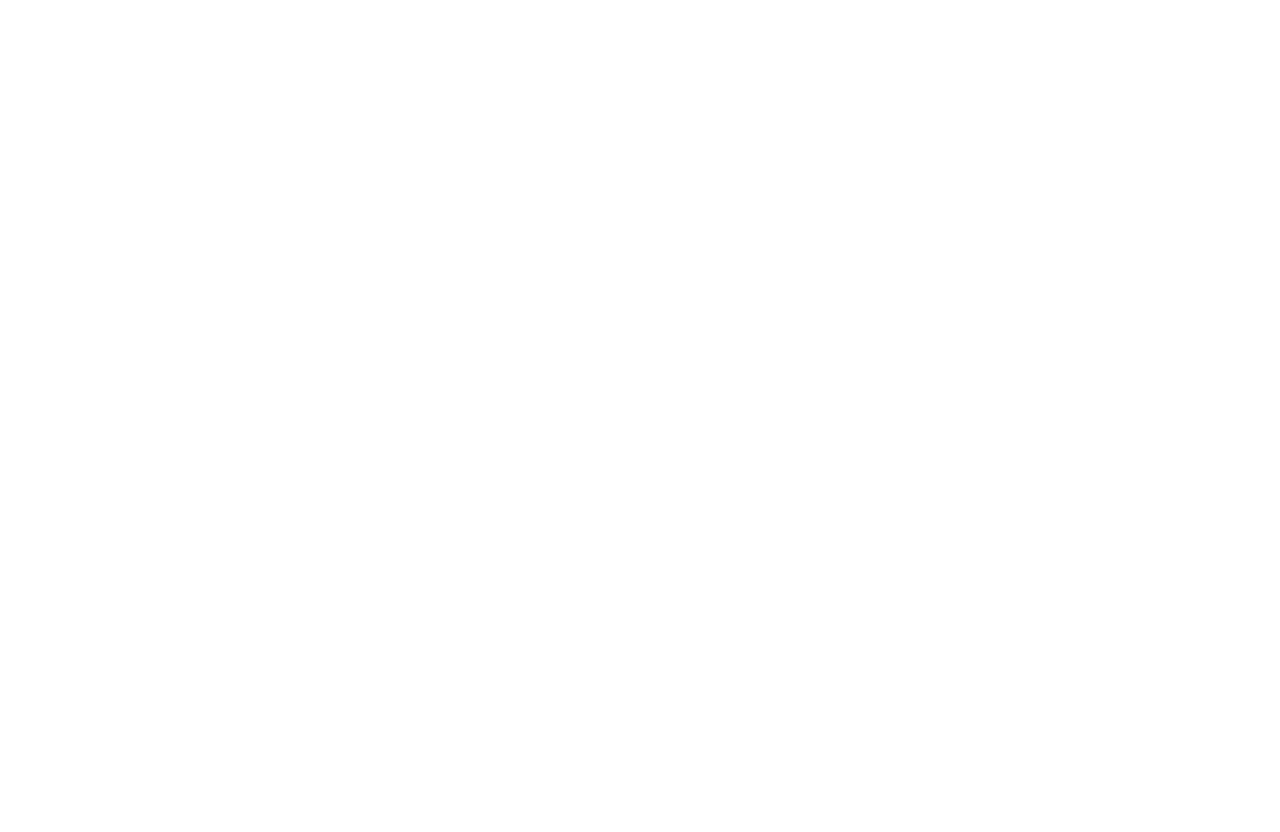
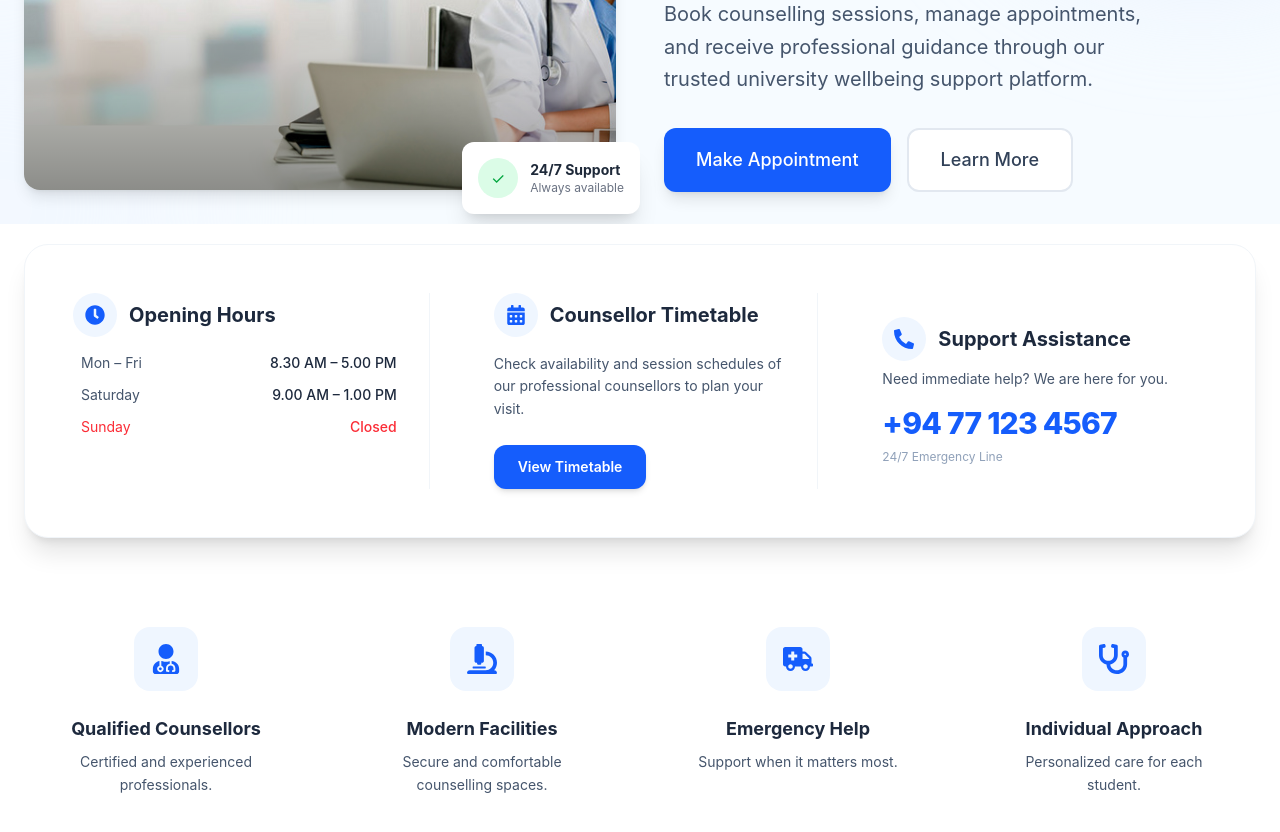
Before and after one commit to AaishaShahani2001/Y3S1-ITPM, a React app in the folder frontend/: page / in a window 1280 px wide. Shown: the part 460-1292 px from the top of the page. Before the commit the page ends 800 px from the top, so only its background shows below. Built offline with nearby package versions, Linux system fonts and the light colour scheme; the HTML template or start-up script is replaced by a standard one.

Commit message:
add quick info section highlighting key services

```diff
--- a/frontend/src/App.jsx
+++ b/frontend/src/App.jsx
@@ -5,6 +5,8 @@
 
 import Navbar from "./components/Navbar";
 
+import Hero from "./components/Hero";
+import QuickInfo from "./components/QuickInfo";
 
 
 export default function App() {
@@ -14,8 +16,29 @@
       {/* NAVBAR */}
       <Navbar />
 
+      {/* PAGE CONTENT */}
+      <main className="grow">
+        <Routes>
+          {/* Home Page */}
+          <Route
+            path="/"
+            element={
+              <>
+                <Hero />
+                <QuickInfo />
+                {/* <HowWeWork />
+                <Services />
+                <CTA /> */}
+              </>
+            }
+          />
 
-      <ToastContainer position="top-right" autoClose={3000} />
+        </Routes>
+
+
+        <ToastContainer position="top-right" autoClose={3000} />
+      </main>
+
     </div>
   );
 }
--- /dev/null
+++ b/frontend/src/components/QuickInfo.jsx
@@ -0,0 +1,102 @@
+import React from "react";
+import {
+  FaUserMd,
+  FaMicroscope,
+  FaAmbulance,
+  FaStethoscope,
+  FaClock,
+  FaPhoneAlt,
+  FaCalendarAlt,
+} from "react-icons/fa";
+
+export default function QuickInfo() {
+  return (
+    <section className="relative bg-white -mt-20 pt-5 pb-20 z-20">
+      <div className="max-w-7xl mx-auto px-6">
+
+        {/* TOP FLOATING INFO CARD */}
+        <div className="bg-white rounded-3xl shadow-xl p-8 md:p-12 grid grid-cols-1 md:grid-cols-3 gap-8 border border-slate-100">
+
+          {/* Opening Hours */}
+          <div className="flex flex-col border-b md:border-b-0 md:border-r border-slate-100 pb-8 md:pb-0 md:pr-8">
+            <h3 className="text-xl font-bold text-slate-800 mb-4 flex items-center gap-3">
+              <div className="p-3 bg-blue-50 rounded-full text-blue-600">
+                <FaClock />
+              </div>
+              Opening Hours
+            </h3>
+            <ul className="text-slate-600 space-y-3 pl-2">
+              <li className="flex justify-between w-full text-sm">
+                <span>Mon – Fri</span>
+                <span className="font-medium text-slate-800">8.30 AM – 5.00 PM</span>
+              </li>
+              <li className="flex justify-between w-full text-sm">
+                <span>Saturday</span>
+                <span className="font-medium text-slate-800">9.00 AM – 1.00 PM</span>
+              </li>
+              <li className="flex justify-between w-full text-sm text-red-500">
+                <span>Sunday</span>
+                <span className="font-medium">Closed</span>
+              </li>
+            </ul>
+          </div>
+
+          {/* Timetable */}
+          <div className="flex flex-col border-b md:border-b-0 md:border-r border-slate-100 pb-8 md:pb-0 md:pr-8 md:pl-8">
+            <h3 className="text-xl font-bold text-slate-800 mb-4 flex items-center gap-3">
+              <div className="p-3 bg-blue-50 rounded-full text-blue-600">
+                <FaCalendarAlt />
+              </div>
+              Counsellor Timetable
+            </h3>
+            <p className="text-slate-600 mb-6 text-sm leading-relaxed">
+              Check availability and session schedules of our professional counsellors to plan your visit.
+            </p>
+            <button className="bg-blue-600 hover:bg-blue-700 text-white text-sm font-semibold px-6 py-3 rounded-xl transition-all shadow-md hover:shadow-lg self-start">
+              View Timetable
+            </button>
+          </div>
+
+          {/* Emergency */}
+          <div className="flex flex-col md:pl-8 justify-center">
+            <h3 className="text-xl font-bold text-slate-800 mb-2 flex items-center gap-3">
+              <div className="p-3 bg-blue-50 rounded-full text-blue-600">
+                <FaPhoneAlt />
+              </div>
+              Support Assistance
+            </h3>
+            <p className="text-slate-600 text-sm mb-4">
+              Need immediate help? We are here for you.
+            </p>
+            <p className="text-blue-600 font-extrabold text-3xl tracking-tight">
+              +94 77 123 4567
+            </p>
+            <p className="text-xs text-slate-400 mt-2">24/7 Emergency Line</p>
+          </div>
+        </div>
+
+        {/* FEATURE ICONS */}
+        <div className="grid grid-cols-1 sm:grid-cols-2 md:grid-cols-4 gap-8 mt-16">
+          {[
+            { icon: FaUserMd, title: "Qualified Counsellors", desc: "Certified and experienced professionals." },
+            { icon: FaMicroscope, title: "Modern Facilities", desc: "Secure and comfortable counselling spaces." },
+            { icon: FaAmbulance, title: "Emergency Help", desc: "Support when it matters most." },
+            { icon: FaStethoscope, title: "Individual Approach", desc: "Personalized care for each student." }
+          ].map((item, idx) => (
+            <div key={idx} className="group bg-white p-6 rounded-2xl hover:shadow-xl transition-all duration-300 border border-transparent hover:border-blue-50 text-center">
+              <div className="w-16 h-16 mx-auto bg-blue-50 text-blue-600 rounded-2xl flex items-center justify-center text-3xl mb-6 group-hover:bg-blue-600 group-hover:text-white transition-colors duration-300">
+                <item.icon />
+              </div>
+              <h4 className="font-bold text-lg text-slate-800 mb-2 group-hover:text-blue-600 transition-colors">
+                {item.title}
+              </h4>
+              <p className="text-slate-600 text-sm leading-relaxed">
+                {item.desc}
+              </p>
+            </div>
+          ))}
+        </div>
+      </div>
+    </section>
+  );
+}
```
